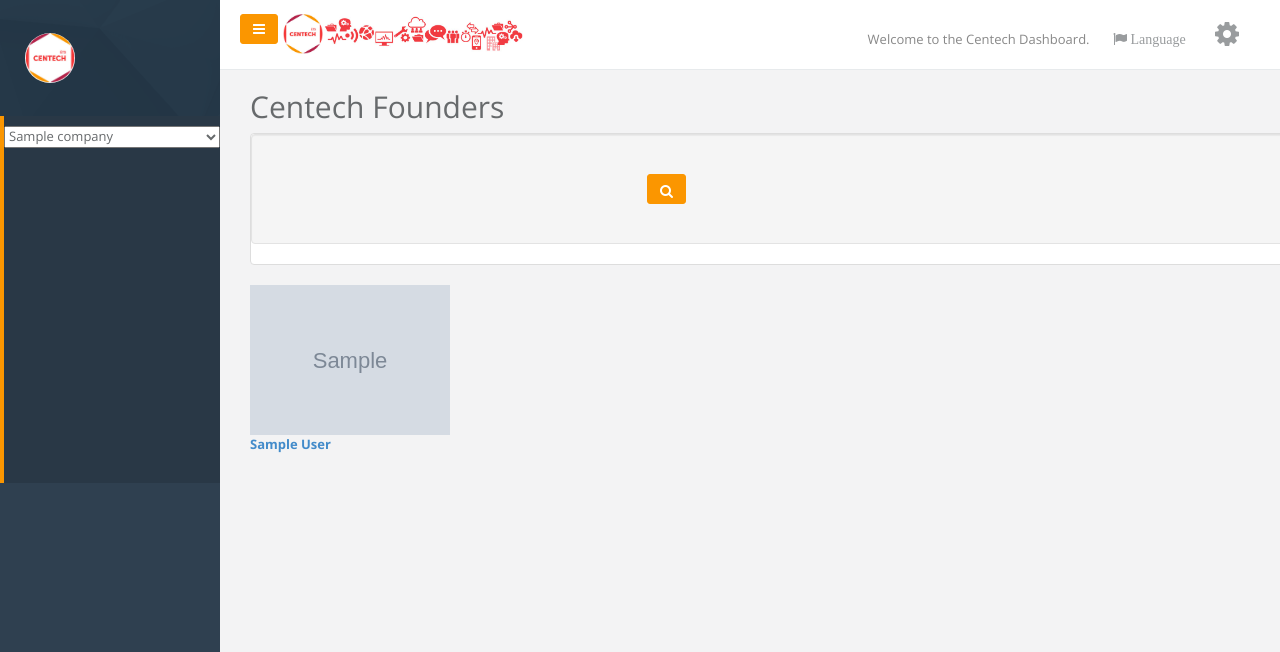
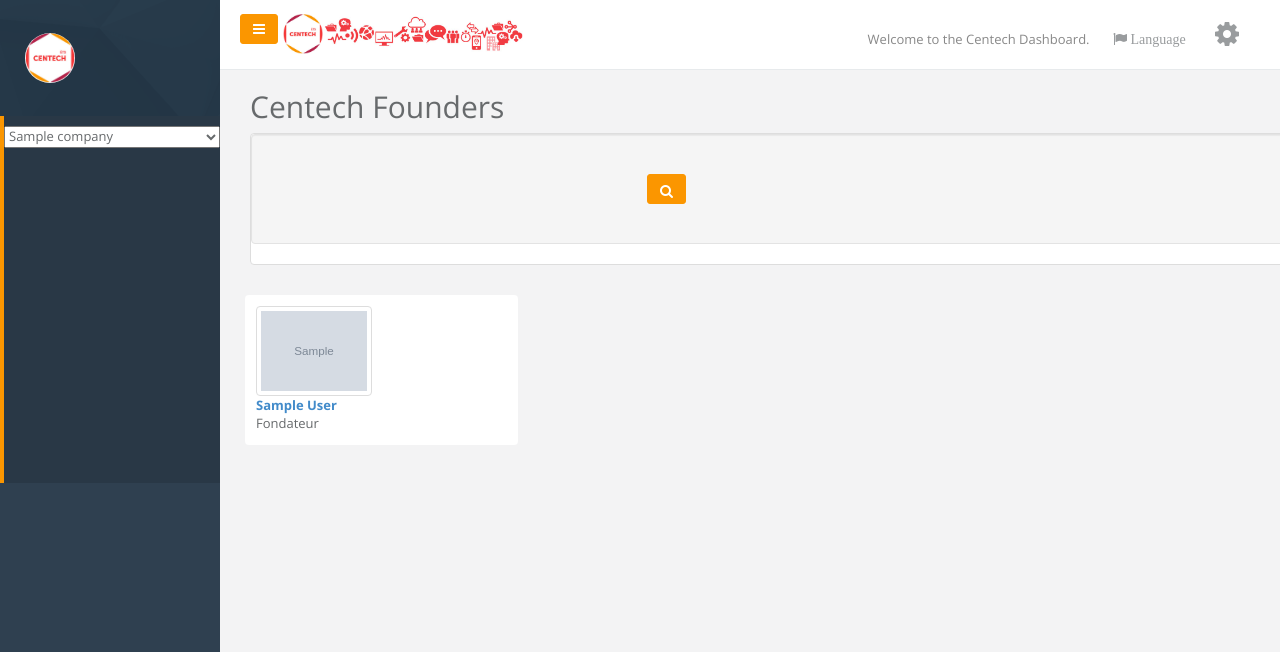
Before and after one commit to CentechMTL/TableauDeBord, a Django app: template app/founder/templates/founder/index.html in a window 1280 px wide. Shown: the top 652 px of the page. Run offline with Django 3.2, Linux system fonts and the light colour scheme; the template is opened without the code that fills it: most values are stand-ins (such as "Sample title", 1, 10 or a date in 2020); grey boxes marked "Sample" are stand-in pictures; parts of the project's set-up code (start-up, migrations or seed data) failed here and were passed over; some libraries are stand-ins or nearby versions.

Commit message:
refactor design of founder index

```diff
--- a/app/founder/templates/founder/index.html
+++ b/app/founder/templates/founder/index.html
@@ -61,23 +61,21 @@
     {% endif %}
 
     {% if founder_list %}
-        <div class="row" style="margin-bottom: 50px;">
+        <div class="row">
         {% for founder in founder_list %}
-                <div class="col-md-4" style="height: 150px; margin-bottom: 30px;">
+            <div class="col-md-3" style="padding: 10px;">
+                <div class="panel" style="height: 150px; padding: 10px;">
                     <a href="{% url 'founder:detail' founder.pk %}">
-                    {% if founder.picture != "" %}
-                    <img src="/media/{{ founder.picture }}" style="height:100%; max-width: 100%;"/><br>
-                    {% else %}
-                    <img src="/media/user_profile/default.jpg" style="height:100%; max-width: 100%;"/><br>
-                    {% endif %}
-                    <strong>{{ founder.user.first_name }} {{ founder.user.last_name }}</strong>
-                    </a>
-                    <br>
+                        {% if founder.picture != "" %}
+                        <img src="/media/{{ founder.picture }}" class="thumbnail" style="margin-bottom: 0px; height:70%; max-width: 100%;"/>
+                        {% else %}
+                        <img src="/media/user_profile/default.jpg"  class="thumbnail" style="margin-bottom: 0px; height:70%; max-width: 100%;"/>
+                        {% endif %}
+                        <strong>{{ founder.user.first_name }} {{ founder.user.last_name }}</strong>
+                    </a><br/>
+                    Fondateur
                 </div>
-                {% if forloop.counter|divisibleby:3 %}
-                </div>
-                <div class="row" style="margin-bottom: 50px;">
-                {%endif%}
+            </div>
         {% endfor %}
         </div>
     {% else %}
```
